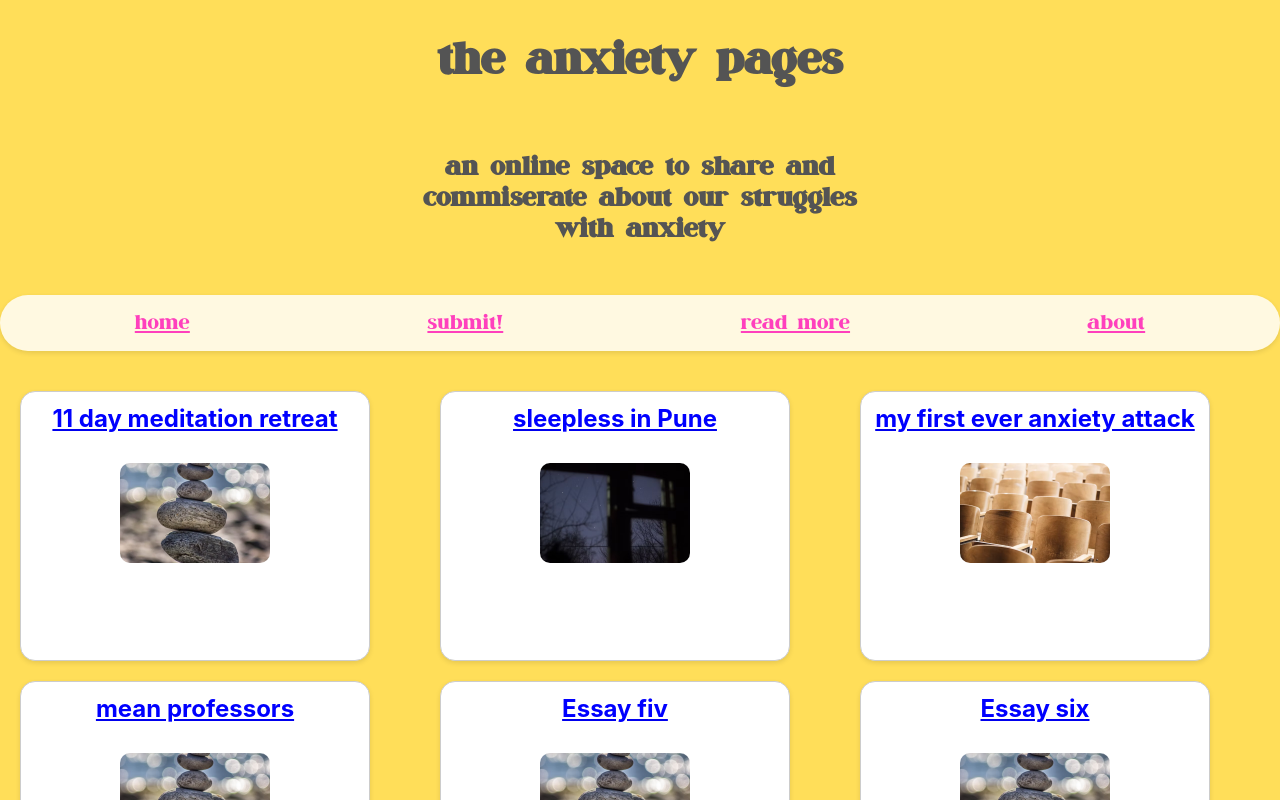
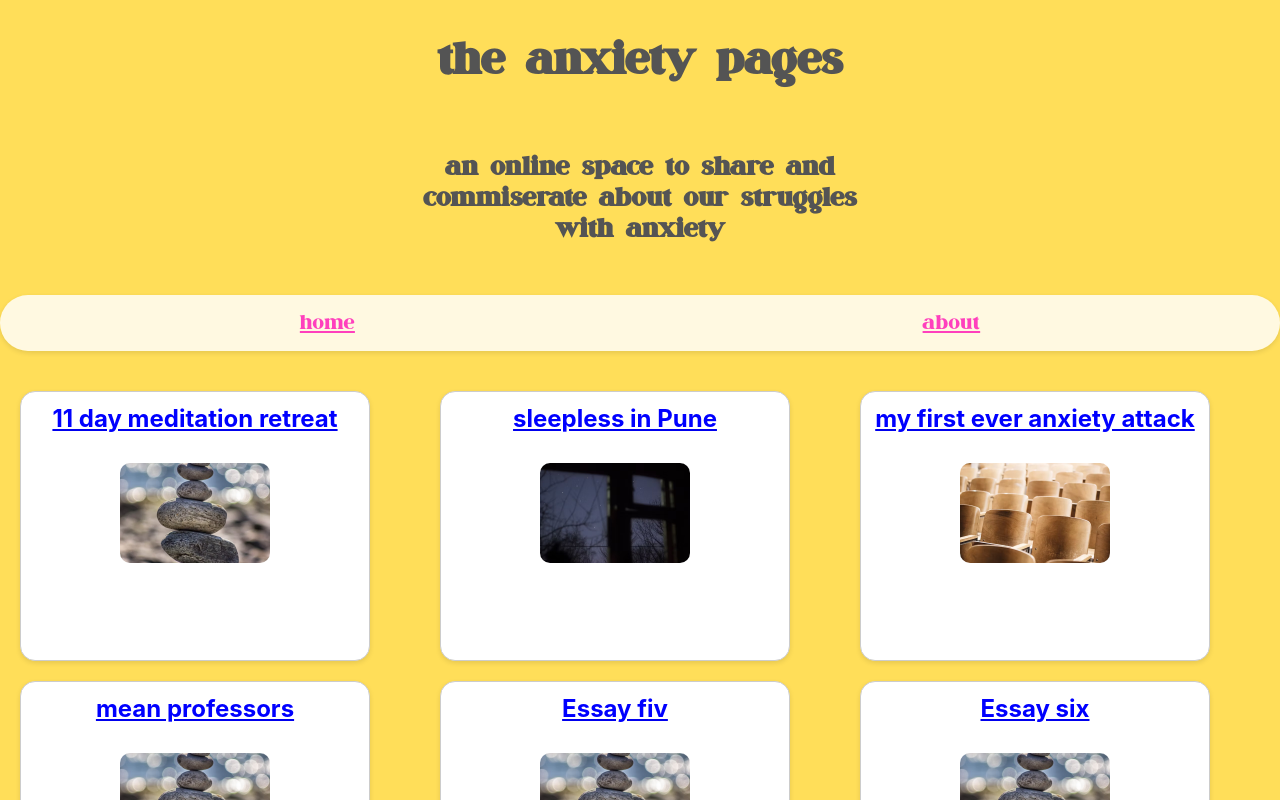
Before and after one commit to kets99/theanxietypages, a React (Create React App) app: page / in a window 1280 px wide. Shown: the top 800 px of the page. Built offline with nearby package versions, Linux system fonts and the light colour scheme; a web font is replaced by a local one.

Commit message:
Update Navbar.js

```diff
--- a/src/components/Navbar.js
+++ b/src/components/Navbar.js
@@ -10,8 +10,7 @@ const Navbar = () => {
     <nav className="navbar">
       <ul>
         <li><a href="/">home</a></li>
-        <li><a href="/submission">submit!</a></li>
-		<li><a href="/Readmore">read more</a></li>
+
         <li><a href="/about">about</a></li>
 
       </ul>
```
